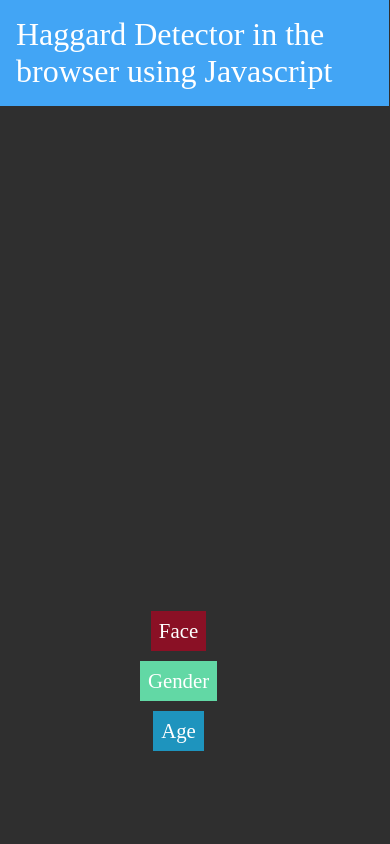
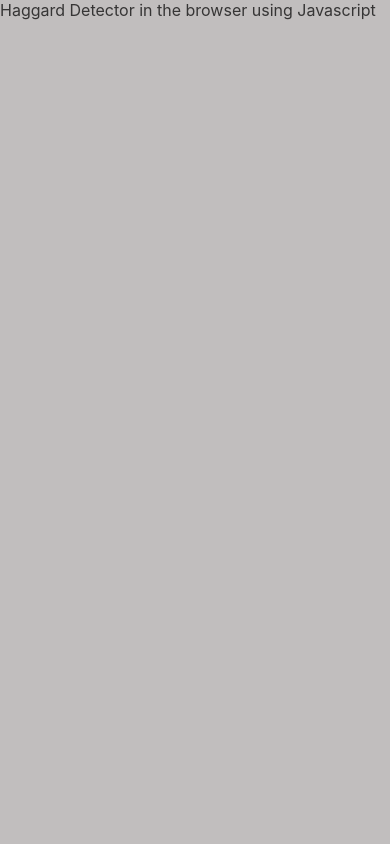
Before and after one commit to akashikurokage/haggarddetector, a plain HTML site: page index.html in a window 390 px wide. Shown: the top 844 px of the page. Drawn offline with Linux system fonts and the light colour scheme; no server answers.

Commit message:
Update style.css

```diff
--- a/css/style.css
+++ b/css/style.css
@@ -1,52 +1,164 @@
-body {
+* {
 	margin: 0;
 	padding: 0;
 	box-sizing: border-box;
-  height: 100vh;
-  background: #2f2f2f;
-  width: calc(100% - 33px);
+	font-family: Inter, sans-serif;
+	text-decoration: none;
+	list-style: none;
 }
 
-canvas {
-  position: absolute;
+:root {
+	--text-color: #363535;
+	--bg-color: #c1bebe;
+
+	--outer-box-shadow: 3px 3px 7px #a4a2a2,
+            			 -3px -3px 7px #dedbdb;
+
+	--inner-box-shadow: inset 3px 3px 7px #a4a2a2,
+            			 -inset 3px -3px 7px #dedbdb;
 }
-.container {
+
+body {
+	color: var(--text-color);
+	background: var(--bg-color);
+}
+
+main{
+	width: 100%;
+	height: 100vh;
+}
+
+nav{
+	width: 100%;
+	height: auto;
+	padding: 2%;
+	box-shadow: var(--outer-box-shadow);
+	position: fixed;
+}
+
+nav h1{
+	font-size: 3rem;
+	font-weight: 2rem;
+	text-align: center;
+}
+
+.container{
+	width: 100%;
+	height: 100vh;
 	display: flex;
+	align-items: center;
+	justify-content: center;
+	gap: 6%;
+	padding: 8% 0 0;
+}
+
+.video-wrapper{
+	box-shadow: var(--outer-box-shadow);
+	border-radius: 30px;
+	width: 700px;
+	height: 500px;
+}
+
+
+.video-wrapper video{
 	width: 100%;
-  justify-content: center;
-  align-items: center;
+	height: auto;
 }
-.result-container {
-  display: flex;
-  width: 100%;
-  justify-content: center;
-  align-items: center;
+
+
+.result-container div{
+	font-size: 1.7rem;
+	font-weight: 700;
+	line-height: 56px;
+}
+
+@media(max-width: 1327px){
+	.container{
+		padding: 10% 0 0;
+	}
+}
+
+@media(max-width: 1254px){
+	nav h1{
+		font-size: 2.5rem;
+	}
+
+	.video-wrapper{
+		width: 600px;
+		height: 400px;
+	}
+}
+
+@media(max-width: 1054px){
+	.video-wrapper{
+		width: 550px;
+		height: 350px;
+	}
+
+	.result-container div{
+		font-size: 1.4rem;
+	}
+}
+
+@media(max-width: 866px){
+	.container{
 		flex-direction: column;
 	}
-.result-container > div {
-  font-size: 1.3rem;
-  padding: 0.5rem;
-  margin: 5px 0;
-  color: white;
-  text-transform: capitalize;
+
+	.video-wrapper{
+		width: 500px;
+		height: 300px;
 	}
-#age {
-  background: #1e94be;
+
+	.result-container{
+		width: 100%;
+		display: flex;
+		align-items: center;
+		justify-content: center;
+		flex-direction: column;
+		gap: 16px;
 	}
-#emotion {
-  background: #8a1025;
+
+	.result-container div{
+		line-height: 46px;
 	}
-#gender {
-  background: #62d8a5;
 }
-video {
-  width: 100%;
-}
-header {
-  background: #42a5f5;
-  color: white;
-  width: 100%;
-  font-size: 2rem;
-  padding: 1rem;
+
+@media(max-width: 650px){
+	nav h1{
 		font-size: 2rem;
 	}
+}
+
+@media(max-width: 550px){
+	.container{
+		padding: 16% 0 0;
+		gap: 2%;
+	}
+
+	.video-wrapper{
+		width: 300px;
+		height: 450px;
+	}
+
+	.result-container{
+		gap: 4px;
+	}
+
+	.result-container div{
+		font-size: 1.2rem;
+	}
+}
+
+@media(max-width: 450px){
+	.video-wrapper{
+		width: 250px;
+		height: 350px;
+	}
+}
+
+@media(max-width: 320px){
+	nav h1{
+		font-size: 1.7rem;
+	}
+}
```
Lines whose indentation alone changed are shown as unchanged.
